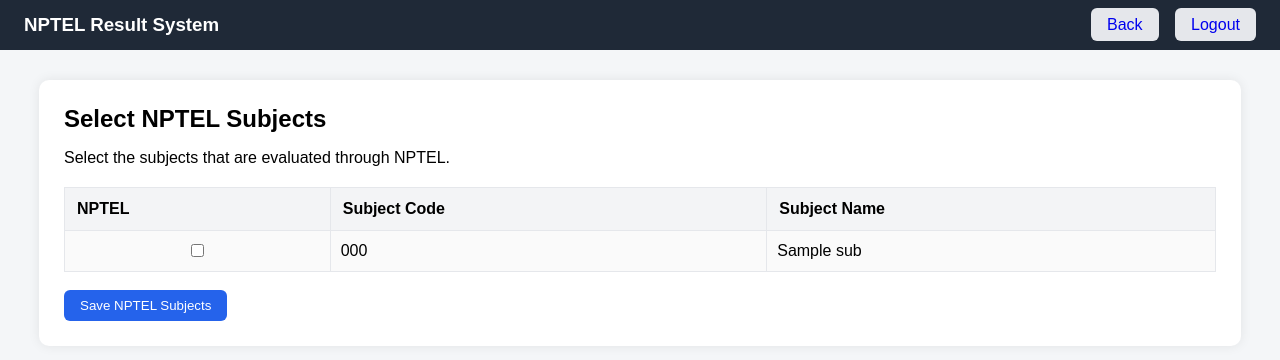
After one commit to AkshitaChadha/NPTELResultAutomation, a Flask app: template nptel_result_system/templates/mark_nptel_subjects.html in a window 1280 px wide. The commit adds this page. Shown: the top 360 px of the page. Run offline with Flask 3, Linux system fonts and the light colour scheme; the template is opened without the code that fills it: most values are stand-ins (such as "Sample title", 1, 10 or a date in 2020).

Commit message:
Added subjects' selection for NPTEL

```diff
--- a/nptel_result_system/app.py
+++ b/nptel_result_system/app.py
@@ -142,6 +142,104 @@ def upload():
 
     return render_template("preview.html", data=ORIGINAL_DATA)
 
+@app.route("/upload_subjects", methods=["GET", "POST"])
+def upload_subjects():
+
+    if not hod_required():
+        return redirect("/login")
+
+    session_id = session["active_session_id"]
+    conn = get_db_connection()
+
+    if request.method == "POST":
+
+        file = request.files.get("file")
+        df = pd.read_excel(file)
+        df.columns = df.columns.str.strip().str.lower()
+
+        if list(df.columns) != ["subject_code", "subject_name"]:
+            return "Invalid format"
+
+
+        for _, row in df.iterrows():
+            conn.execute("""
+                INSERT OR IGNORE INTO subjects_master
+                (subject_code, subject_name, is_nptel)
+                VALUES (?, ?, 0)
+            """, (
+                str(row["subject_code"]).strip().upper(),
+                str(row["subject_name"]).strip()
+            ))
+
+        conn.commit()
+        conn.close()
+
+        # 🔥 REDIRECT TO NPTEL SELECTION PAGE
+        return redirect("/mark_nptel_subjects")
+
+    # 🔵 GET → show only NPTEL subjects
+    nptel_subjects = conn.execute("""
+        SELECT * FROM subjects_master
+        WHERE is_nptel=1
+        ORDER BY subject_code
+    """).fetchall()
+
+    conn.close()
+
+    return render_template(
+        "upload_subjects.html",
+        nptel_subjects=nptel_subjects
+    )
+
+@app.route("/mark_nptel_subjects")
+def mark_nptel_subjects():
+
+    if not hod_required():
+        return redirect("/login")
+
+    conn = get_db_connection()
+    session_id = session["active_session_id"]
+
+    subjects = conn.execute("""
+        SELECT * FROM subjects_master
+        ORDER BY subject_code
+    """,).fetchall()
+
+    conn.close()
+
+    return render_template(
+        "mark_nptel_subjects.html",
+        subjects=subjects
+    )
+@app.route("/save_nptel_subjects", methods=["POST"])
+def save_nptel_subjects():
+
+    if not hod_required():
+        return redirect("/login")
+
+    selected = request.form.getlist("nptel_subjects")
+
+    conn = get_db_connection()
+
+    # 🔴 Reset all
+    conn.execute("UPDATE subjects_master SET is_nptel = 0")
+
+    # 🟢 Mark selected
+    if selected:
+        conn.execute(
+            f"""
+            UPDATE subjects_master
+            SET is_nptel = 1
+            WHERE id IN ({",".join(["?"] * len(selected))})
+            """,
+            selected
+        )
+
+    conn.commit()
+    conn.close()
+
+    # ✅ GO BACK TO MANAGE SUBJECTS
+    return redirect("/manage_subjects")
 
 @app.route("/start_again/<int:subject_id>")
 def start_again(subject_id):
@@ -1656,7 +1754,12 @@ def manage_subjects():
         return redirect("/manage_subjects")
 
     subjects = conn.execute(
-        "SELECT * FROM subjects_master ORDER BY subject_code"
+        """
+        SELECT *
+        FROM subjects_master
+        WHERE is_nptel = 1
+        ORDER BY subject_code
+        """
     ).fetchall()
 
     conn.close()
--- a/nptel_result_system/database.py
+++ b/nptel_result_system/database.py
@@ -56,7 +56,8 @@ def init_db():
     CREATE TABLE IF NOT EXISTS subjects_master (
         id INTEGER PRIMARY KEY AUTOINCREMENT,
         subject_code TEXT UNIQUE NOT NULL,
-        subject_name TEXT NOT NULL
+        subject_name TEXT NOT NULL,
+        is_nptel INTEGER DEFAULT 0
     )
     """)
 
--- a/nptel_result_system/templates/manage_subjects.html
+++ b/nptel_result_system/templates/manage_subjects.html
@@ -42,7 +42,7 @@
 <hr>
 
 <!-- Excel Upload -->
-<form method="POST" enctype="multipart/form-data" class="form-box">
+<form method="POST" action="/upload_subjects" enctype="multipart/form-data" class="form-box">
 <input type="hidden" name="excel_upload" value="1">
 
 <div class="form-group">
--- /dev/null
+++ b/nptel_result_system/templates/mark_nptel_subjects.html
@@ -0,0 +1,58 @@
+<!DOCTYPE html>
+<html>
+<head>
+    <title>Select NPTEL Subjects</title>
+    <link rel="stylesheet" href="{{ url_for('static', filename='style.css') }}">
+</head>
+<body>
+
+<!-- 🔹 NAVBAR -->
+<div class="navbar">
+    <h3>NPTEL Result System</h3>
+    <div class="nav-actions">
+        <a href="/manage_subjects" class="secondary-btn">Back</a>
+        <a href="/logout" class="secondary-btn">Logout</a>
+    </div>
+</div>
+
+<!-- 🔹 MAIN CONTAINER -->
+<div class="container">
+
+    <h2 class="page-title">Select NPTEL Subjects</h2>
+    <p>Select the subjects that are evaluated through NPTEL.</p>
+
+    <form method="POST" action="/save_nptel_subjects">
+
+        <table class="styled-table">
+            <tr>
+                <th>NPTEL</th>
+                <th>Subject Code</th>
+                <th>Subject Name</th>
+            </tr>
+
+            {% for s in subjects %}
+            <tr>
+                <td style="text-align:center;">
+                    <input type="checkbox"
+                           name="nptel_subjects"
+                           value="{{ s.id }}"
+                           {% if s.is_nptel == 1 %}checked{% endif %}>
+                </td>
+                <td>{{ s.subject_code }}</td>
+                <td>{{ s.subject_name }}</td>
+            </tr>
+            {% endfor %}
+        </table>
+
+        <br>
+
+        <button class="primary-btn">
+            Save NPTEL Subjects
+        </button>
+
+    </form>
+
+</div>
+
+</body>
+</html>
```
Also changed, not shown: nptel_result_system/templates/upload_subjects.html (added, +26 -0 lines), nptel_result_system/database.db.
